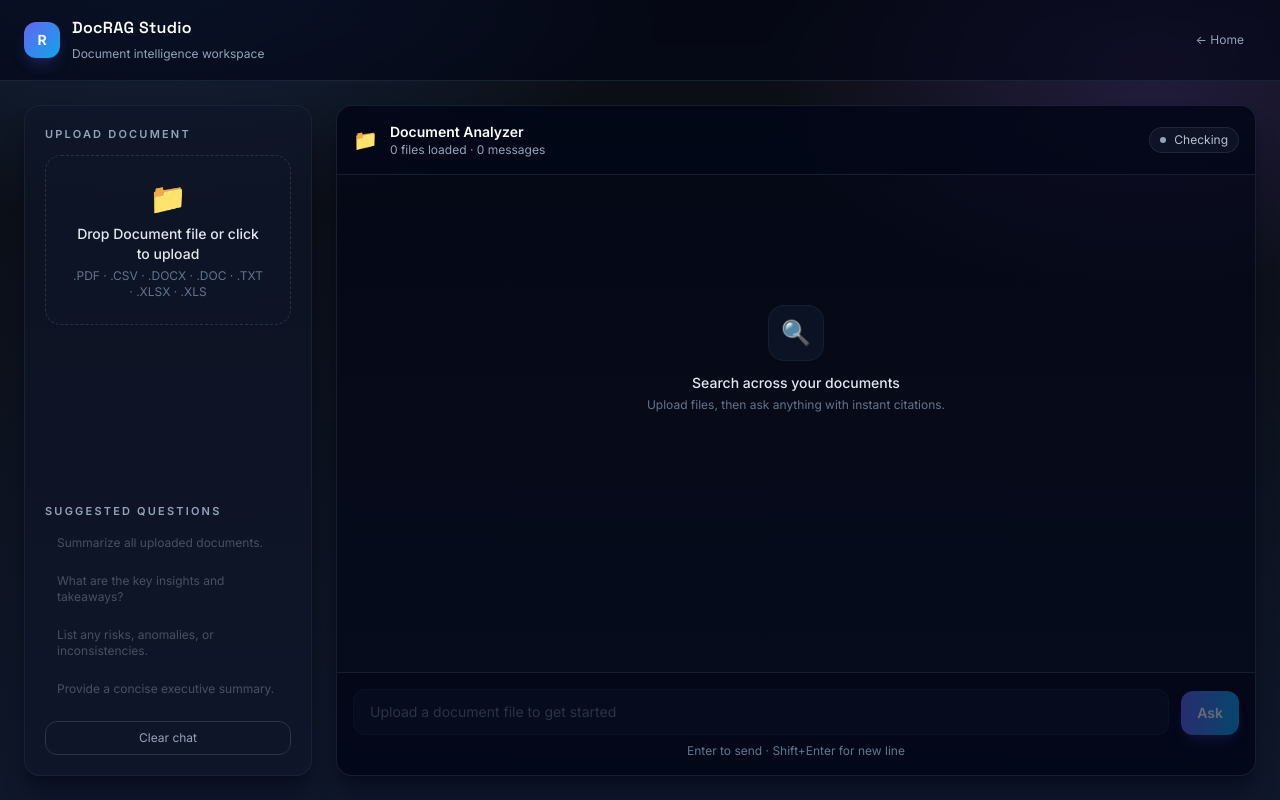
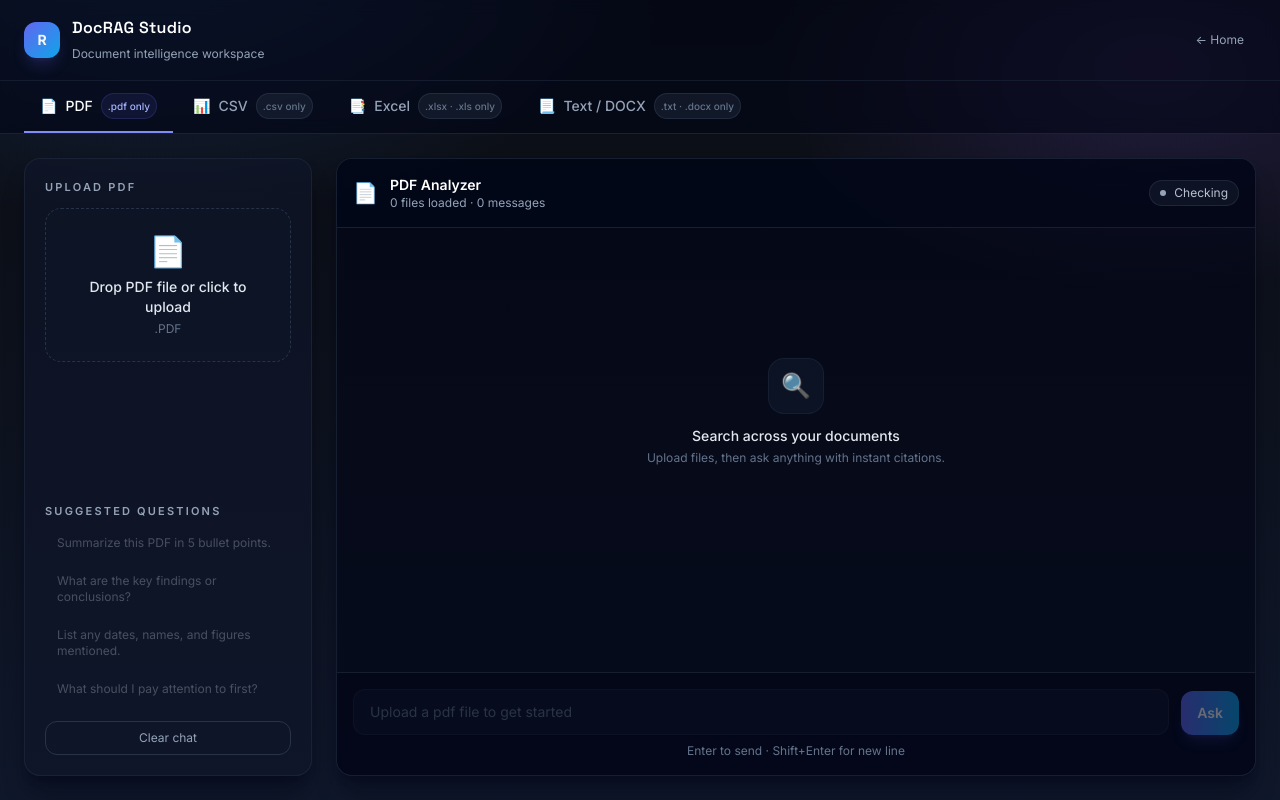
Before and after one commit to Sourav1331/rag-document-analyzer, a React (Vite) app in the folder frontend/: page /analyze in a window 1280 px wide. Built offline with nearby package versions, Linux system fonts and the light colour scheme.

Commit message:
updating

```diff
--- a/frontend/src/pages/AnalyzePage.jsx
+++ b/frontend/src/pages/AnalyzePage.jsx
@@ -1,8 +1,26 @@
-// REPLACE the entire file with this:
-import AllDocsAnalyzer from '../components/AllDocsAnalyzer'
+import { useState } from 'react'
 import { useNavigate } from 'react-router-dom'
+import CsvAnalyzer from '../components/CsvAnalyzer'
+import PdfAnalyzer from '../components/PdfAnalyzer'
+import ExcelAnalyzer from '../components/ExcelAnalyzer'
+import TxtAnalyzer from '../components/TxtAnalyzer'
+
+const TABS = [
+  { id: 'pdf',   label: 'PDF',           icon: '📄', desc: '.pdf only' },
+  { id: 'csv',   label: 'CSV',           icon: '📊', desc: '.csv only' },
+  { id: 'excel', label: 'Excel',         icon: '📑', desc: '.xlsx · .xls only' },
+  { id: 'txt',   label: 'Text / DOCX',   icon: '📃', desc: '.txt · .docx only' },
+]
+
+const COMPONENTS = {
+  pdf:   <PdfAnalyzer />,
+  csv:   <CsvAnalyzer />,
+  excel: <ExcelAnalyzer />,
+  txt:   <TxtAnalyzer />,
+}
 
 export default function AnalyzePage() {
+  const [activeTab, setActiveTab] = useState('pdf')
   const navigate = useNavigate()
 
   return (
@@ -27,11 +45,34 @@ export default function AnalyzePage() {
             ← Home
           </button>
         </div>
+
+        {/* Tab bar */}
+        <div className="px-6 flex gap-1 overflow-x-auto border-t border-slate-800/60">
+          {TABS.map(tab => (
+            <button
+              key={tab.id}
+              onClick={() => setActiveTab(tab.id)}
+              className={`flex items-center gap-2 px-4 py-3 text-sm font-medium whitespace-nowrap border-b-2 transition-all
+                ${activeTab === tab.id
+                  ? 'border-indigo-400 text-white'
+                  : 'border-transparent text-slate-400 hover:text-slate-200 hover:border-slate-600'}`}
+            >
+              <span>{tab.icon}</span>
+              <span>{tab.label}</span>
+              <span className={`hidden sm:inline text-[10px] px-1.5 py-0.5 rounded-full border
+                ${activeTab === tab.id
+                  ? 'text-indigo-300 bg-indigo-500/10 border-indigo-500/20'
+                  : 'text-slate-500 bg-slate-800/50 border-slate-700/50'}`}>
+                {tab.desc}
+              </span>
+            </button>
+          ))}
+        </div>
       </header>
 
-      {/* Analyzer */}
+      {/* Active analyzer */}
       <div className="flex-1 min-h-0 overflow-hidden px-6 py-6">
-        <AllDocsAnalyzer />
+        {COMPONENTS[activeTab]}
       </div>
     </div>
   )
```
Also changed, not shown: frontend/package.json (+6 -4 lines), 1 other file (tests, documents, lock files or other folders).
